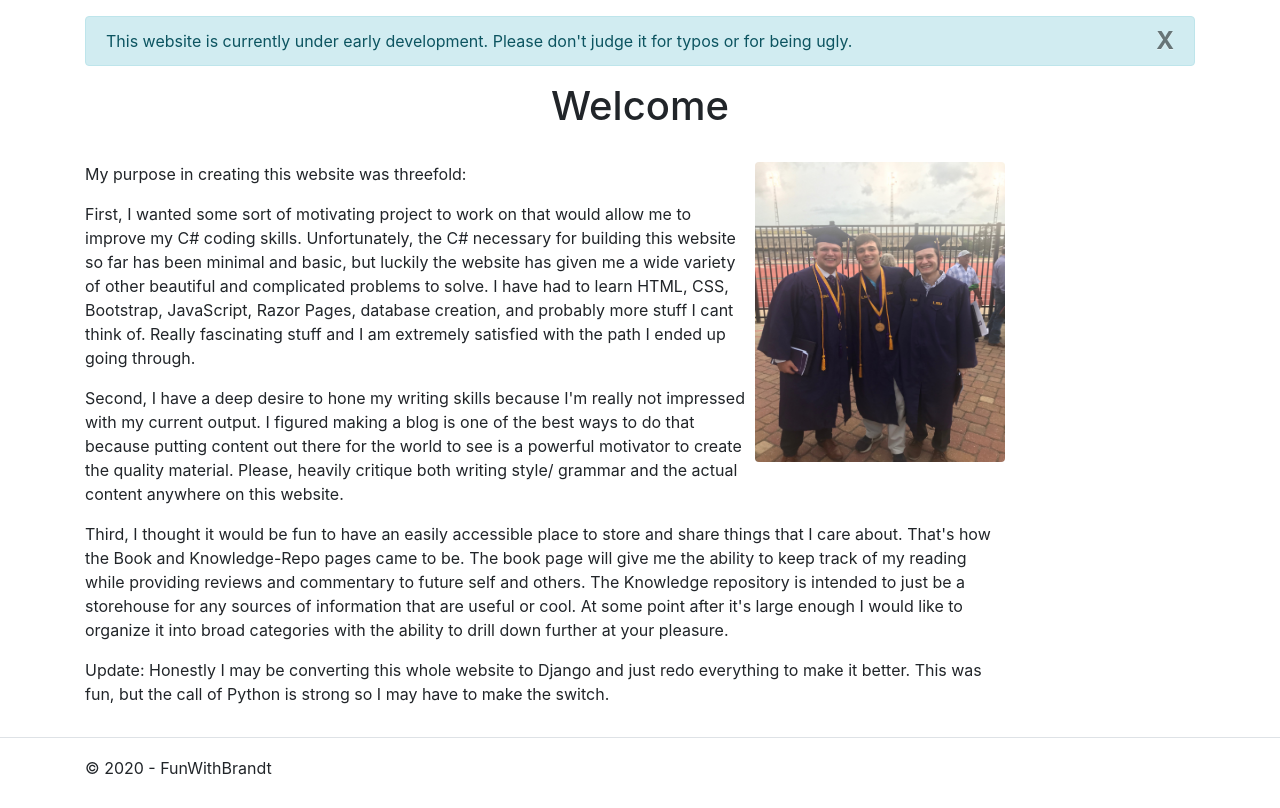
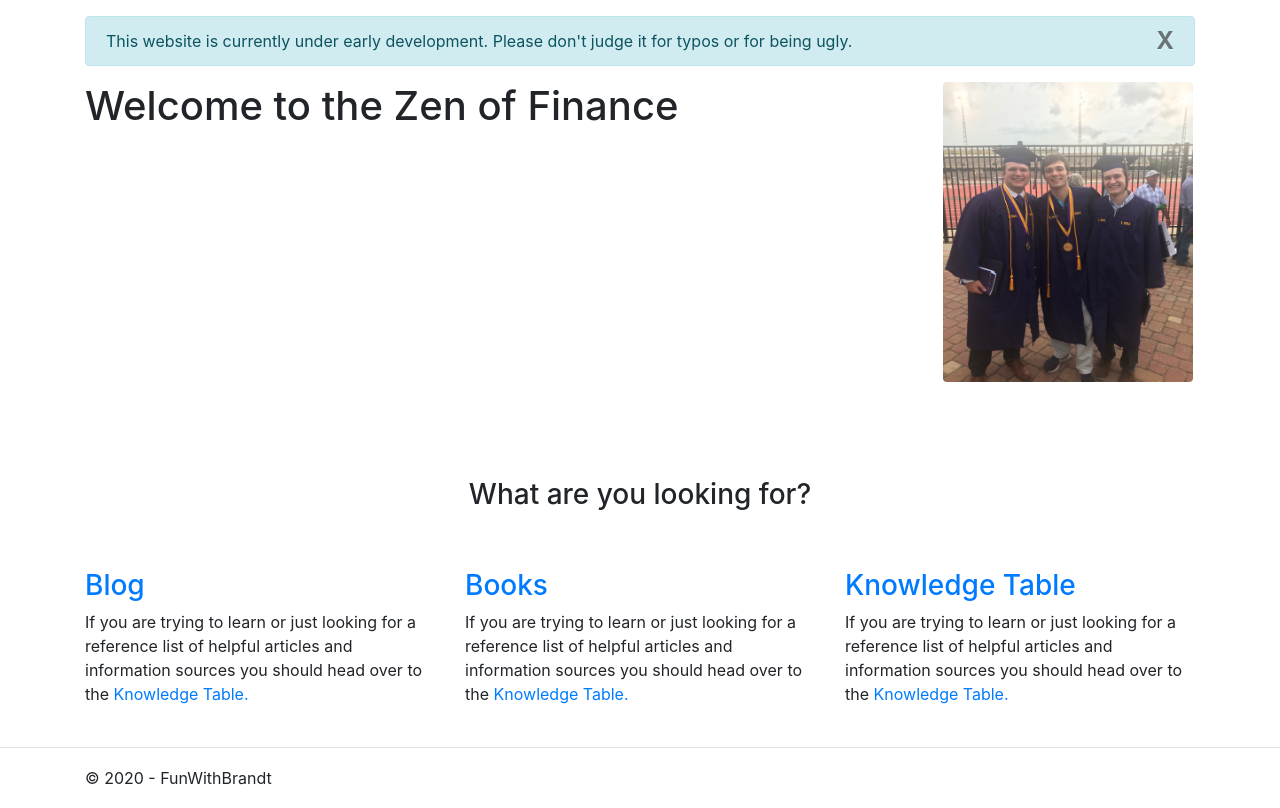
Before and after one commit to Brandt-moreThan4/MySite, a Django app: page / in a window 1280 px wide. Shown: the part 57-865 px from the top of the page. Before the commit the page ends 832 px from the top, so only its background shows below. Run offline with Django 3.2, Linux system fonts and the light colour scheme; parts of the project's set-up code (start-up, migrations or seed data) failed here and were passed over; some libraries are stand-ins or nearby versions.

Commit message:
Sprucing up my home page a bit.

```diff
--- a/MySite/blog/templates/blog/base.html
+++ b/MySite/blog/templates/blog/base.html
@@ -22,7 +22,7 @@
             <div class="container">
                 <button class="navbar-toggler" type="button" data-toggle="collapse" data-target=".navbar-collapse" aria-controls="navbarSupportedContent"
                         aria-expanded="false" aria-label="Toggle navigation">
-                    <span class="navbar-toggler-icon"></span> # This is the three dots?
+                    <span class="navbar-toggler-icon"></span>
                 </button>
                 <div class="navbar-collapse collapse d-sm-inline-flex flex-sm-row-reverse">
                     <ul class="navbar-nav flex-grow-1 navbar-right justify-content-end">
--- a/MySite/blog/templates/blog/book/detail.html
+++ b/MySite/blog/templates/blog/book/detail.html
@@ -5,7 +5,8 @@
 {% block content %}
 
     <div class="col-md-9">
-        <h1>{{ book_post.booktitle}}</h1>
+        <h1>{{ book_post.book_title}}</h1>
+        <br>
 
         <p class="date">
             Created on {{ book_post.created }}
@@ -23,7 +24,6 @@
                     {{ total_comments_count }} Comment{{total_comments_count|pluralize }}
                 </h4>
             {% endwith %}
-
 
             {% for comment in comments %}
                 <div class="comment">
--- a/MySite/blog/templates/blog/index.html
+++ b/MySite/blog/templates/blog/index.html
@@ -3,6 +3,17 @@
 
 {% block title %}Home{% endblock %}
 
+{% block styles %}
+    <style>
+        #explore-head {
+            margin-bottom: 25px;
+        }
+
+        #explore-col {
+            margin-bottom: 10px;
+        }
+    </style>
+{% endblock styles %}
 {% block content %}
 
     <div class="alert alert-info" role="alert">
@@ -13,46 +24,41 @@
     </div>
 
 
-    <h1 class="text-center">Welcome </h1>
-    <br />
-
+    <div class="row">
+        <div class="col-md-9">
+            <h1>Welcome to the Zen of Finance</h1>
+        </div>
+        <div class="col-md-3 d-flex justify-content-center">
+            <img class="rounded img-fluid img-container" src="{% static 'blog/Images/lsuGraduation.jpg' %}"/>
+        </div>
+    </div>
+    <br><br><br><br>
 
     <div class="row">
-        <div class="col-lg-10">
-
-            <div class="float-right">
-                    <img class="rounded img-fluid img-container" src="{% static 'blog/Images/lsuGraduation.jpg' %}"/>
-            </div>
-            <p> My purpose in creating this website was threefold: </p>
-
-
-            <p>
-                First, I wanted some sort of motivating project to work on that would allow me to improve my C# coding skills.
-                Unfortunately, the C# necessary for building this website so far has been minimal and basic, but luckily the
-                website has given me a wide variety of other beautiful and complicated problems to solve. I have had to learn
-                HTML, CSS, Bootstrap, JavaScript, Razor Pages, database creation, and probably more stuff I cant think of.
-                Really fascinating stuff and I am extremely satisfied with the path I ended up going through.
-            </p>
-            <p>
-                Second, I have a deep desire to hone my writing skills because I'm really not impressed with my current output.
-                I figured making a blog is one of the best ways to do that because putting content out there for the world to see is
-                a powerful motivator to create the quality material. Please, heavily critique both writing style/ grammar and the
-                actual content anywhere on this website.
-            </p>
-            <p>
-                Third, I thought it would be fun to have an easily accessible place to store and share things that I care about.
-                That's how the Book and Knowledge-Repo pages came to be. The book page will give me the ability to keep track of my
-                reading while providing reviews and commentary to future self and others. The Knowledge repository is intended to
-                just be a storehouse for any sources of information that are useful or cool. At some point after it's large enough
-                I would like to organize it into broad categories with the ability to drill down further at your pleasure.
-            </p>
-
-            <p>
-                Update: Honestly I may be converting this whole website to Django and just redo everything to make it better.
-                This was fun, but the call of Python is strong so I may have to make the switch.
+        <div id="explore-head" class="text-center col">
+            <h3>What are you looking for?</h5>
+        </div>
+    </div>
+    <br>
+    <div class="row">
+        <div id="explore-col" class="col-lg-4">
+            <a href="{% url  'blog:post_list' %}"><h3>Blog</h6></a>
+                <p>If you are trying to learn or just looking for a reference list of helpful articles and information
+                    sources you should head over to the <a href="{% url 'blog:post_list' %}">Knowledge Table.</a>
+                </p>
+        </div>
+        <div id="explore-col" class="col-lg-4">
+            <a href="{% url  'blog:book_list' %}"><h3>Books</h6></a>
+                <p>If you are trying to learn or just looking for a reference list of helpful articles and information
+                    sources you should head over to the <a href="{% url 'blog:book_list' %}">Knowledge Table.</a>
+                </p>
+        </div>
+        <div id="explore-col" class="col-lg-4">
+            <a href="{% url  'blog:knowledge_repo' %}"><h3>Knowledge Table</h6></a>
+            <p>If you are trying to learn or just looking for a reference list of helpful articles and information
+                sources you should head over to the <a href="{% url 'blog:knowledge_repo' %}">Knowledge Table.</a>
             </p>
         </div>
-
     </div>
 
 {% endblock %}
--- a/MySite/blog/templates/blog/post/list.html
+++ b/MySite/blog/templates/blog/post/list.html
@@ -43,7 +43,7 @@
                         <a class="blog-title" href="{{ post.get_absolute_url }}">Book notes for: {{ post.book_title }}</a>
                     </h4>
                     <div>
-                        <a href="/">
+                        <a href="{{ post.get_absolute_url }}">
                             <img class="book-image" src=
                                     "{% with 'blog/Images/Books/'|add:post.image_name as image_static %}
                                         {% static image_static %}
```
